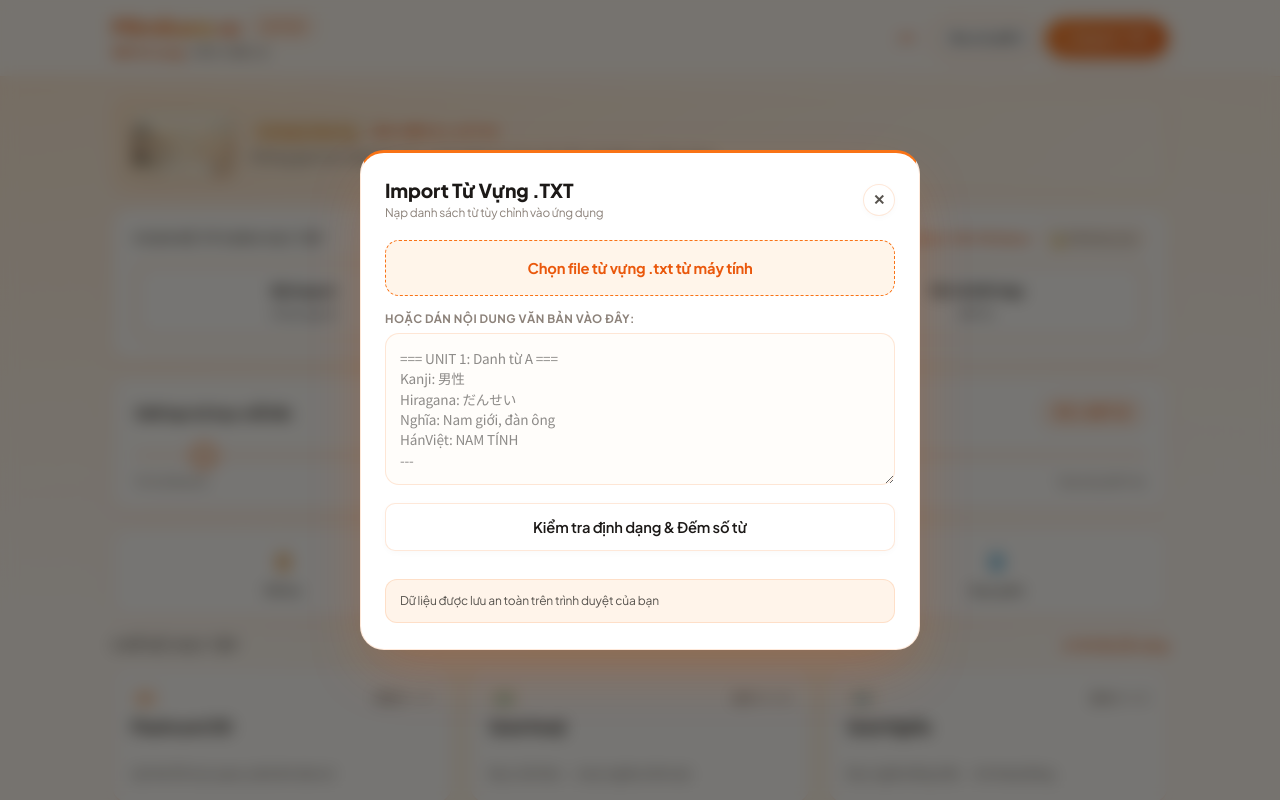
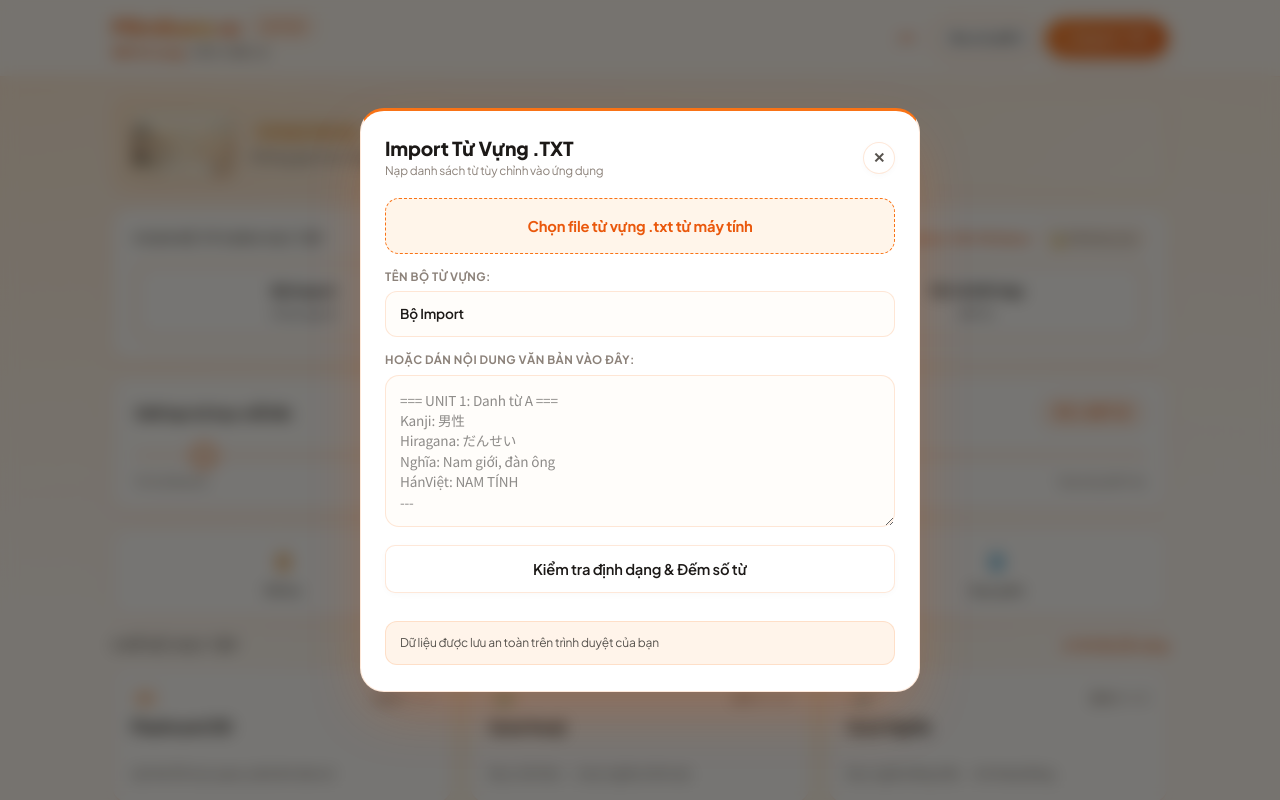
Before and after one commit to DangNguyen0703/mimikara-n3, a Next.js app: page / in a window 1280 px wide. Both pictures are taken after a click on the button "+ Import .TXT". Shown: the top 800 px of the page. Built offline with nearby package versions, Linux system fonts and the light colour scheme.

Commit message:
Support multiple dataset tabs

```diff
--- a/app/page.tsx
+++ b/app/page.tsx
@@ -74,18 +74,21 @@ export default function HomePage() {
     vocabSource,
     setVocabSource,
     clearImported,
+    deleteDataset,
     deleteDefaultWords,
     restoreDefaultWords,
     limit,
     setLimit,
     isUnlocked,
     setIsUnlocked,
+    importedDatasets,
   } = useVocabulary();
 
   const { starred, wrong, forgettable } = useBookmarks();
   const [showImport, setShowImport] = useState(false);
   const [showImportedList, setShowImportedList] = useState(false);
   const [showDeleteConfirm, setShowDeleteConfirm] = useState(false);
+  const [datasetToDelete, setDatasetToDelete] = useState<string | null>(null);
   const [showDeleteDefaultConfirm, setShowDeleteDefaultConfirm] = useState(false);
   const [soundActive, setSoundActive] = useState(true);
   const [mounted, setMounted] = useState(false);
@@ -113,8 +116,12 @@ export default function HomePage() {
   };
 
   const confirmDeleteImported = () => {
+    if (datasetToDelete) {
+      deleteDataset(datasetToDelete);
+    } else {
       clearImported();
-    setVocabSource(defaultDeleted ? 'imported' : 'default');
+    }
+    setDatasetToDelete(null);
     setShowDeleteConfirm(false);
     sounds.playTap();
   };
@@ -168,10 +175,10 @@ export default function HomePage() {
             <p style={{ color: 'var(--text-muted)', fontSize: '0.78rem', marginTop: 4, fontWeight: 600 }}>
               {mounted ? (
                 <>
-                  {vocabSource === 'imported' ? (
+                  {importedDatasets.length > 0 ? (
                     <>
-                      <strong style={{ color: 'var(--accent-hover)' }}>{importedWords.length} từ vựng</strong>
-                      {' • Bộ Import'}
+                      <strong style={{ color: 'var(--accent-hover)' }}>{activeWords.length} từ vựng</strong>
+                      {' • ' + (vocabSource === 'all' ? 'Tất cả kết hợp' : vocabSource === 'default' ? '耳から覚える' : vocabSource)}
                     </>
                   ) : vocabSource === 'default' ? (
                     <>
@@ -306,7 +313,7 @@ export default function HomePage() {
             </span>
             <div style={{ display: 'flex', alignItems: 'center', gap: 10 }}>
               <span style={{ fontSize: '0.76rem', color: 'var(--accent-hover)', fontWeight: 700 }}>
-                {vocabSource === 'imported' ? 'Đang chọn: Bộ Import' : vocabSource === 'default' ? 'Đang chọn: Gốc Mimikara' : 'Đang chọn: Tất cả'}
+                Đang chọn: {vocabSource === 'default' ? 'Gốc Mimikara' : vocabSource === 'all' ? 'Tất cả' : vocabSource}
               </span>
 
               {/* Delete Lock Button */}
@@ -352,10 +359,13 @@ export default function HomePage() {
                 </button>
               )}
 
-              {/* Delete Imported Button with Confirmation */}
+              {/* Delete All Imported Button with Confirmation */}
               {isUnlocked && importedWords.length > 0 && (
                 <button
-                  onClick={() => setShowDeleteConfirm(true)}
+                  onClick={() => {
+                    setDatasetToDelete(null);
+                    setShowDeleteConfirm(true);
+                  }}
                   style={{
                     background: 'var(--rose-dim)',
                     border: '1px solid rgba(225, 29, 72, 0.25)',
@@ -367,9 +377,9 @@ export default function HomePage() {
                     cursor: 'pointer',
                     transition: 'all 0.15s',
                   }}
-                  title="Xóa bộ từ đã import"
+                  title="Xóa TOÀN BỘ từ đã import"
                 >
-                  Xóa bộ import ({importedWords.length})
+                  Xóa tất cả import ({importedWords.length})
                 </button>
               )}
             </div>
@@ -377,22 +387,27 @@ export default function HomePage() {
 
           <div style={{
             display: 'grid',
-            gridTemplateColumns: defaultDeleted ? '1fr' : 'repeat(3, 1fr)',
+            gridTemplateColumns: `repeat(${(defaultDeleted ? 0 : 2) + (importedDatasets.length > 0 ? importedDatasets.length : 1)}, 1fr)`,
             gap: 8,
             background: 'var(--bg-secondary)',
             padding: 6,
             borderRadius: '14px',
             border: '1px solid var(--border)',
+            overflowX: 'auto',
           }}>
-            {/* Tab: Imported Words */}
+            {/* Tab: Imported Words (Dynamic Datasets) */}
+            {(importedDatasets.length > 0 ? importedDatasets : ['Bộ Import']).map(dataset => {
+              const datasetWordsCount = importedWords.filter(w => (w.dataset || 'Bộ Import') === dataset).length;
+              return (
                 <button
-              onClick={() => handleSourceSelect('imported')}
+                  key={dataset}
+                  onClick={() => handleSourceSelect(dataset)}
                   style={{
                     padding: '12px 10px',
                     borderRadius: '10px',
-                border: vocabSource === 'imported' ? '1px solid var(--accent)' : '1px solid transparent',
-                background: vocabSource === 'imported' ? 'linear-gradient(135deg, #f97316, #ea580c)' : '#ffffff',
-                color: vocabSource === 'imported' ? '#ffffff' : 'var(--text-primary)',
+                    border: vocabSource === dataset ? '1px solid var(--accent)' : '1px solid transparent',
+                    background: vocabSource === dataset ? 'linear-gradient(135deg, #f97316, #ea580c)' : '#ffffff',
+                    color: vocabSource === dataset ? '#ffffff' : 'var(--text-primary)',
                     fontWeight: 800,
                     fontSize: '0.85rem',
                     cursor: 'pointer',
@@ -400,24 +415,26 @@ export default function HomePage() {
                     flexDirection: 'column',
                     alignItems: 'center',
                     gap: 4,
-                boxShadow: vocabSource === 'imported' ? '0 4px 14px rgba(234, 88, 12, 0.35)' : '0 1px 3px rgba(0, 0, 0, 0.03)',
+                    boxShadow: vocabSource === dataset ? '0 4px 14px rgba(234, 88, 12, 0.35)' : '0 1px 3px rgba(0, 0, 0, 0.03)',
                     transition: 'all 0.2s',
                     position: 'relative',
+                    minWidth: 120,
                   }}
                 >
-              <span>Bộ Import</span>
+                  <span style={{ whiteSpace: 'nowrap', overflow: 'hidden', textOverflow: 'ellipsis', maxWidth: '100%' }}>{dataset}</span>
                   <span style={{
                     fontSize: '0.72rem',
-                opacity: vocabSource === 'imported' ? 0.95 : 0.65,
+                    opacity: vocabSource === dataset ? 0.95 : 0.65,
                     fontWeight: 700,
                   }}>
-                {mounted ? (importedWords.length > 0 ? `${importedWords.length} từ` : 'Chưa nạp từ') : '...'}
+                    {mounted ? (datasetWordsCount > 0 ? `${datasetWordsCount} từ` : 'Chưa nạp từ') : '...'}
                   </span>
-              {mounted && isUnlocked && importedWords.length > 0 && (
+                  {mounted && isUnlocked && datasetWordsCount > 0 && (
                     <span
                       onClick={(e) => {
                         e.stopPropagation();
                         sounds.playTap();
+                        setDatasetToDelete(dataset);
                         setShowDeleteConfirm(true);
                       }}
                       style={{
@@ -426,9 +443,9 @@ export default function HomePage() {
                         fontWeight: 700,
                         padding: '1px 7px',
                         borderRadius: '5px',
-                    background: vocabSource === 'imported' ? 'rgba(255, 255, 255, 0.28)' : 'var(--rose-dim)',
-                    color: vocabSource === 'imported' ? '#ffffff' : 'var(--rose)',
-                    border: vocabSource === 'imported' ? '1px solid rgba(255, 255, 255, 0.45)' : '1px solid rgba(225, 29, 72, 0.25)',
+                        background: vocabSource === dataset ? 'rgba(255, 255, 255, 0.28)' : 'var(--rose-dim)',
+                        color: vocabSource === dataset ? '#ffffff' : 'var(--rose)',
+                        border: vocabSource === dataset ? '1px solid rgba(255, 255, 255, 0.45)' : '1px solid rgba(225, 29, 72, 0.25)',
                         cursor: 'pointer',
                       }}
                       title="Xóa bộ import này"
@@ -437,6 +454,8 @@ export default function HomePage() {
                     </span>
                   )}
                 </button>
+              );
+            })}
 
             {/* Tab: Default Mimikara (sample 687 words) */}
             {!defaultDeleted && (
@@ -668,10 +687,12 @@ export default function HomePage() {
         <div className="modal-overlay" onClick={() => setShowDeleteConfirm(false)}>
           <div className="modal-sheet animate-scale-in" onClick={e => e.stopPropagation()} style={{ maxWidth: 440, textAlign: 'center', padding: '28px 24px' }}>
             <h3 style={{ fontSize: '1.2rem', fontWeight: 800, color: 'var(--text-primary)', marginBottom: 8 }}>
-              Xác Nhận Xóa Bộ Import?
+              {datasetToDelete ? 'Xóa Bộ Từ Vựng?' : 'Xác Nhận Xóa Bộ Import?'}
             </h3>
             <p style={{ fontSize: '0.85rem', color: 'var(--text-secondary)', lineHeight: 1.5, marginBottom: 20 }}>
-              Bạn có chắc chắn muốn xóa toàn bộ <strong>{importedWords.length} từ vựng</strong> đã import?
+              {datasetToDelete
+                ? `Bạn có chắc chắn muốn xóa bộ từ vựng "${datasetToDelete}" không?`
+                : `Bạn có chắc chắn muốn xóa toàn bộ ${importedWords.length} từ vựng đã import?`}
             </p>
             <div style={{ display: 'flex', gap: 10 }}>
               <button
--- a/components/ImportTxt.tsx
+++ b/components/ImportTxt.tsx
@@ -9,7 +9,7 @@ interface ImportTxtProps {
   onClose: () => void;
 }
 
-function parseTxt(text: string): { words: VocabWord[]; errors: string[] } {
+function parseTxt(text: string, datasetName: string): { words: VocabWord[]; errors: string[] } {
   const lines = text.replace(/\r\n/g, '\n').replace(/\r/g, '\n').split('\n');
   const words: VocabWord[] = [];
   const errors: string[] = [];
@@ -29,7 +29,8 @@ function parseTxt(text: string): { words: VocabWord[]; errors: string[] } {
         usage: currentWord.usage,
         related: currentWord.related,
         similar: currentWord.similar,
-        unit: currentUnit || 'Imported',
+        unit: currentUnit || 'Khác',
+        dataset: datasetName,
       });
     } else if (currentWord.kanji) {
       errors.push(`Thiếu thông tin bắt buộc cho từ: ${currentWord.kanji}`);
@@ -76,6 +77,7 @@ function parseTxt(text: string): { words: VocabWord[]; errors: string[] } {
 
 export default function ImportTxt({ onClose }: ImportTxtProps) {
   const [text, setText] = useState('');
+  const [datasetName, setDatasetName] = useState('Bộ Import');
   const [preview, setPreview] = useState<VocabWord[] | null>(null);
   const [errors, setErrors] = useState<string[]>([]);
   const [importing, setImporting] = useState(false);
@@ -85,7 +87,7 @@ export default function ImportTxt({ onClose }: ImportTxtProps) {
 
   const handleParse = () => {
     sounds.playTap();
-    const result = parseTxt(text);
+    const result = parseTxt(text, datasetName || 'Bộ Import');
     setPreview(result.words);
     setErrors(result.errors);
   };
@@ -107,11 +109,14 @@ export default function ImportTxt({ onClose }: ImportTxtProps) {
     const file = e.target.files?.[0];
     if (!file) return;
     sounds.playTap();
+    const name = file.name.replace('.txt', '');
+    setDatasetName(name);
+
     const reader = new FileReader();
     reader.onload = ev => {
       const content = ev.target?.result as string;
       setText(content);
-      const result = parseTxt(content);
+      const result = parseTxt(content, name);
       setPreview(result.words);
       setErrors(result.errors);
     };
@@ -189,6 +194,29 @@ export default function ImportTxt({ onClose }: ImportTxtProps) {
               <span>Chọn file từ vựng .txt từ máy tính</span>
               <input type="file" accept=".txt" onChange={handleFileUpload} style={{ display: 'none' }} />
             </label>
+
+            {/* Dataset Name Input */}
+            <p style={{ fontSize: '0.72rem', fontWeight: 700, color: 'var(--text-muted)', marginBottom: 6, textTransform: 'uppercase', letterSpacing: '0.04em' }}>
+              TÊN BỘ TỪ VỰNG:
+            </p>
+            <input
+              type="text"
+              value={datasetName}
+              onChange={e => setDatasetName(e.target.value)}
+              placeholder="VD: Mimikara N3, Soumatome..."
+              style={{
+                width: '100%',
+                background: '#fffdfa',
+                border: '1.5px solid var(--border)',
+                borderRadius: '12px',
+                padding: '12px 14px',
+                color: 'var(--text-primary)',
+                fontSize: '0.85rem',
+                fontWeight: 600,
+                outline: 'none',
+                marginBottom: 14,
+              }}
+            />
 
             {/* Textarea */}
             <p style={{ fontSize: '0.72rem', fontWeight: 700, color: 'var(--text-muted)', marginBottom: 6, textTransform: 'uppercase', letterSpacing: '0.04em' }}>
--- a/components/ImportedListModal.tsx
+++ b/components/ImportedListModal.tsx
@@ -11,7 +11,7 @@ interface ImportedListModalProps {
 }
 
 export default function ImportedListModal({ onClose, onOpenImportNew }: ImportedListModalProps) {
-  const { activeWords, deleteWord, clearImported, setVocabSource, vocabSource, isUnlocked } = useVocabulary();
+  const { activeWords, deleteWord, clearImported, deleteDataset, setVocabSource, vocabSource, isUnlocked } = useVocabulary();
   const [search, setSearch] = useState('');
   const [selectedWord, setSelectedWord] = useState<VocabWord | null>(null);
 
@@ -235,11 +235,11 @@ export default function ImportedListModal({ onClose, onOpenImportNew }: Imported
             >
               Học bộ này ({activeWords.length} từ)
             </button>
-            {isUnlocked && vocabSource === 'imported' && (
+            {isUnlocked && vocabSource !== 'default' && vocabSource !== 'all' && (
               <button
                 onClick={() => {
-                  if (confirm('Bạn có chắc muốn xóa TẤT CẢ từ đã import? (Dữ liệu gốc 687 từ vẫn còn nguyên)')) {
-                    clearImported();
+                  if (confirm(`Bạn có chắc muốn xóa TẤT CẢ từ trong bộ "${vocabSource}"?`)) {
+                    deleteDataset(vocabSource);
                     sounds.playTap();
                   }
                 }}
@@ -252,7 +252,7 @@ export default function ImportedListModal({ onClose, onOpenImportNew }: Imported
                   fontWeight: 700,
                 }}
               >
-                Xóa tất cả từ import
+                Xóa bộ này
               </button>
             )}
           </div>
--- a/hooks/useVocabulary.ts
+++ b/hooks/useVocabulary.ts
@@ -4,7 +4,7 @@ import { vocabulary } from '@/data/vocabulary';
 import { VocabWord } from '@/types/vocabulary';
 import { useLocalStorage } from './useLocalStorage';
 
-export type VocabSource = 'imported' | 'default' | 'all';
+export type VocabSource = string;
 
 export function useVocabulary() {
   const [limit, setLimit] = useLocalStorage<number>('study_limit', 50);
@@ -26,18 +26,31 @@ export function useVocabulary() {
     return [...defaultWords, ...importedWords];
   }, [defaultWords, importedWords]);
 
+  const importedDatasets = useMemo(() => {
+    const sets = new Set<string>();
+    importedWords.forEach(w => sets.add(w.dataset || 'Bộ Import'));
+    return Array.from(sets);
+  }, [importedWords]);
+
   // Determine which dataset is actively selected
   const activeWords = useMemo(() => {
-    if (vocabSource === 'imported') {
-      return importedWords.length > 0 ? importedWords : defaultWords;
-    }
     if (vocabSource === 'all') {
       return allWords.length > 0 ? allWords : (importedWords.length > 0 ? importedWords : defaultWords);
     }
-    // 'default'
-    if (defaultWords.length === 0 && importedWords.length > 0) {
-      return importedWords;
+    if (vocabSource === 'default') {
+      return defaultWords;
     }
+
+    // Check if it's a specific dataset name
+    const matchingWords = importedWords.filter(w => (w.dataset || 'Bộ Import') === vocabSource);
+    if (matchingWords.length > 0) return matchingWords;
+
+    // Fallback if vocabSource is invalid or the dataset was just deleted
+    if (importedWords.length > 0) {
+      const firstDataset = importedWords[0].dataset || 'Bộ Import';
+      return importedWords.filter(w => (w.dataset || 'Bộ Import') === firstDataset);
+    }
+
     return defaultWords;
   }, [vocabSource, importedWords, defaultWords, allWords]);
 
@@ -76,8 +89,9 @@ export function useVocabulary() {
         return [...prev, ...mapped];
       });
     }
-    // Auto switch to imported tab so user immediately sees their imported words!
-    setVocabSourceState('imported');
+    // Auto switch to the new dataset tab
+    const newDatasetName = words.length > 0 ? (words[0].dataset || 'Bộ Import') : 'Bộ Import';
+    setVocabSourceState(newDatasetName);
   }, [setImportedWords, setVocabSourceState]);
 
   const deleteImportedWord = useCallback((id: number) => {
@@ -94,14 +108,19 @@ export function useVocabulary() {
     setDeletedDefaultIds(prev => [...new Set([...prev, id])]);
   }, [setImportedWords, setDeletedDefaultIds]);
 
+  const deleteDataset = useCallback((datasetName: string) => {
+    setImportedWords(prev => prev.filter(w => (w.dataset || 'Bộ Import') !== datasetName));
+    setVocabSourceState('all');
+  }, [setImportedWords, setVocabSourceState]);
+
   const clearImported = useCallback(() => {
     setImportedWords([]);
-    setVocabSourceState(defaultDeleted ? 'imported' : 'default');
-  }, [setImportedWords, setVocabSourceState, defaultDeleted]);
+    setVocabSourceState('default');
+  }, [setImportedWords, setVocabSourceState]);
 
   const deleteDefaultWords = useCallback(() => {
     setDefaultDeleted(true);
-    setVocabSourceState('imported');
+    setVocabSourceState('all');
   }, [setDefaultDeleted, setVocabSourceState]);
 
   const restoreDefaultWords = useCallback(() => {
@@ -127,9 +146,11 @@ export function useVocabulary() {
     deleteDefaultWord,
     deleteWord,
     clearImported,
+    deleteDataset,
     deleteDefaultWords,
     restoreDefaultWords,
     isUnlocked,
     setIsUnlocked,
+    importedDatasets,
   };
 }
--- a/types/vocabulary.ts
+++ b/types/vocabulary.ts
@@ -9,4 +9,5 @@ export interface VocabWord {
   related?: string[];
   similar?: string[];
   unit?: string;
+  dataset?: string;
 }
```
Lines whose indentation alone changed are shown as unchanged.
